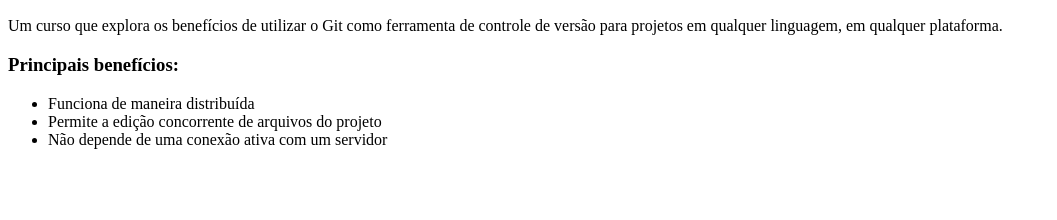
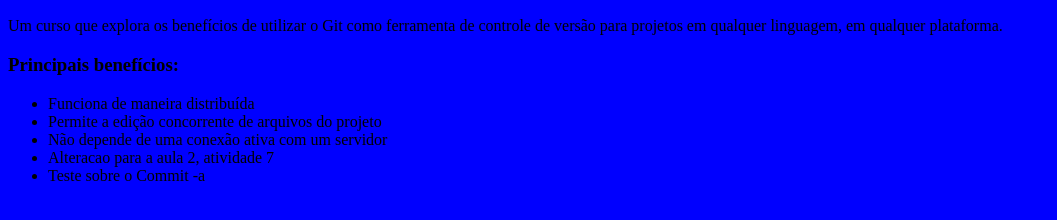
Before and after one commit to ericvinicius/curso-git, a plain HTML site: page index.html in a window 1280 px wide. Shown: the part 96-316 px from the top of the page, without its empty margins (0-1057 px from the left). Drawn offline with Linux system fonts and the light colour scheme.

Commit message:
Adicionando estilo a nossa pagina.

```diff
--- /dev/null
+++ b/design.css
@@ -0,0 +1,3 @@
+body {
+  background-color: blue;
+}
--- a/index.html
+++ b/index.html
@@ -1,5 +1,6 @@
 <html>
     <head>
+	<link rel="stylesheet" type="text/css" href="/design.css"/>
     </head>
     <body>
         <h1>Git</h1>
@@ -12,6 +13,8 @@
             <li>Funciona de maneira distribuída</li>
             <li>Permite a edição concorrente de arquivos do projeto</li>
             <li>Não depende de uma conexão ativa com um servidor</li>
+	    <li>Alteracao para a aula 2, atividade 7</li>
+	    <li>Teste sobre o Commit -a</li>
         </ul>
     </body>
 </html>
```
